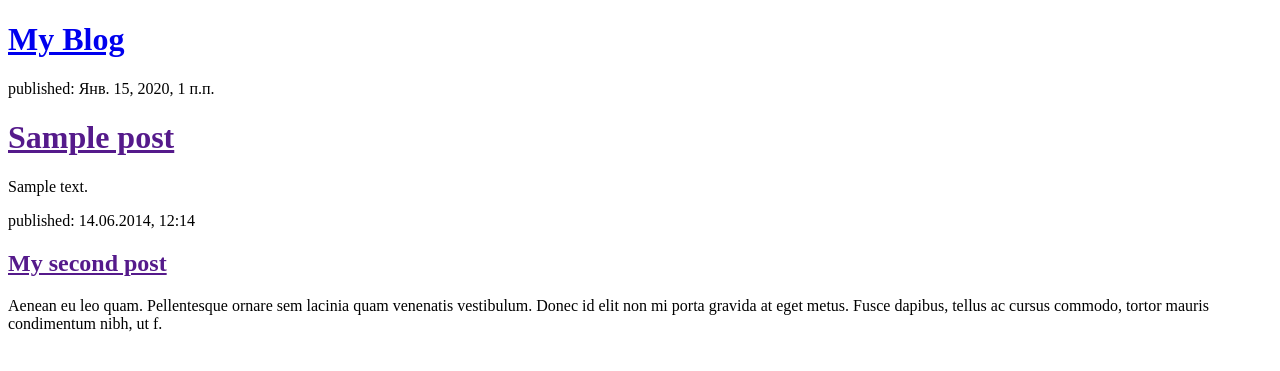
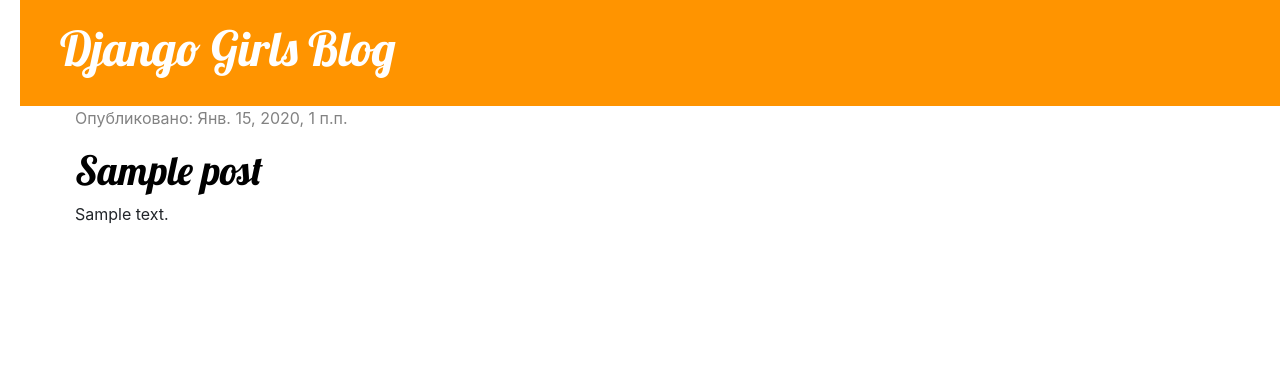
Before and after one commit to venaaa/django-nails, a Django app: page / in a window 1280 px wide. Shown: the top 371 px of the page. Run offline with Django 3.2, Linux system fonts and the light colour scheme; tables that the repository leaves empty hold one stand-in row (values such as "Sample post"); some libraries are stand-ins or nearby versions.

Commit message:
Added view and template for detailed blog post as well as CSS for the site.

```diff
--- /dev/null
+++ b/blog/static/css/blog.css
@@ -0,0 +1,55 @@
+body {
+    padding-left: 20px;
+}
+
+h1 a {
+    color: #1B9619;
+    font-family: 'Lobster';
+}
+
+.page-header {
+    background-color: #ff9400;
+    margin-top: 0;
+    padding: 20px 20px 20px 40px;
+}
+
+.page-header h1, .page-header h1 a, .page-header h1 a:visited, .page-header h1 a:active {
+    color: #fff;
+    font-size: 36pt;
+    text-decoration: none;
+}
+
+.content {
+    margin-left: 40px;
+}
+
+h1, h2, h3, h4 {
+    font-family: 'Lobster', cursive;
+}
+
+.date {
+    color: #828282;
+}
+
+.save {
+    float: right;
+}
+
+.post-form textarea, .post-form input {
+    width: 100%;
+}
+
+.top-menu, .top-menu:hover, .top-menu:visited {
+    color: #fff;
+    float: right;
+    font-size: 26pt;
+    margin-right: 20px;
+}
+
+.post {
+    margin-bottom: 70px;
+}
+
+.post h1 a, .post h1 a:visited {
+    color: #000;
+}
--- /dev/null
+++ b/blog/templates/blog/base.html
@@ -0,0 +1,27 @@
+{% load static %}
+<!DOCTYPE html>
+<html lang="en">
+<head>
+    <meta charset="UTF-8">
+    <meta name="viewport" content="width=device-width, initial-scale=1.0">
+    <title>My Blog</title>
+    <link href="https://fonts.googleapis.com/css?family=Lobster&subset=latin,cyrillic" rel="stylesheet" type="text/css">
+    <link rel="stylesheet" href="https://stackpath.bootstrapcdn.com/bootstrap/4.4.1/css/bootstrap.min.css" integrity="sha384-Vkoo8x4CGsO3+Hhxv8T/Q5PaXtkKtu6ug5TOeNV6gBiFeWPGFN9MuhOf23Q9Ifjh" crossorigin="anonymous">
+    <link rel="stylesheet" type="text/css" href="{% static 'css/blog.css' %}">
+</head>
+<body>
+    <body>
+        <div class="page-header">
+            <h1><a href="/">Django Girls Blog</a></h1>
+        </div>
+        <div class="content container">
+            <div class="row">
+                <div class="col-md-8">
+                    {% block content %}
+                    {% endblock %}
+                </div>
+            </div>
+        </div>
+    </body>
+</body>
+</html>
--- a/blog/templates/blog/post_list.html
+++ b/blog/templates/blog/post_list.html
@@ -1,28 +1,13 @@
-<!DOCTYPE html>
-<html lang="en">
-<head>
-    <meta charset="UTF-8">
-    <meta name="viewport" content="width=device-width, initial-scale=1.0">
-    <title>My Blog</title>
-</head>
-<body>
-    <div>
-        <h1><a href="/">My Blog</a></h1>
-    </div>
+{% extends 'blog/base.html' %}
 
+{% block content %}
     {% for post in posts %}
-        <div>
-            <p>published: {{ post.published_date }}</p>
-            <h1><a href="">{{ post.title }}</a></h1>
+        <div class="post">
+            <div class="date">
+                <p>Опубликовано: {{ post.published_date }}</p>
+            </div>
+            <h1><a href="{% url 'post_detail' pk=post.pk %}">{{ post.title }}</a></h1>
             <p>{{ post.text|linebreaksbr }}</p>
         </div>
     {% endfor %}
-
-    <div>
-        <p>published: 14.06.2014, 12:14</p>
-        <h2><a href="">My second post</a></h2>
-        <p>Aenean eu leo quam. Pellentesque ornare sem lacinia quam venenatis vestibulum. Donec id elit non mi porta gravida
-            at eget metus. Fusce dapibus, tellus ac cursus commodo, tortor mauris condimentum nibh, ut f.</p>
-    </div>
-</body>
-</html>
+{% endblock %}
--- a/blog/urls.py
+++ b/blog/urls.py
@@ -3,4 +3,5 @@ from . import views
 
 urlpatterns = [
     path('', views.post_list, name='post_list'),
+    path('post/<int:pk>/', views.post_detail, name='post_detail')
 ]
--- a/blog/views.py
+++ b/blog/views.py
@@ -1,4 +1,4 @@
-from django.shortcuts import render
+from django.shortcuts import render, get_object_or_404
 from .models import Post
 from django.utils import timezone
 
@@ -7,3 +7,7 @@ from django.utils import timezone
 def post_list(request):
     posts = Post.objects.filter(published_date__lte=timezone.now()).order_by('published_date')
     return render(request, 'blog/post_list.html', {'posts' : posts})
+
+def post_detail(request, pk):
+    post = get_object_or_404(Post, pk=pk)
+    return render(request, 'blog/post_detail.html', {'post': post})
```
Also changed, not shown: blog/templates/blog/post_detail.html (added, +13 -0 lines).
